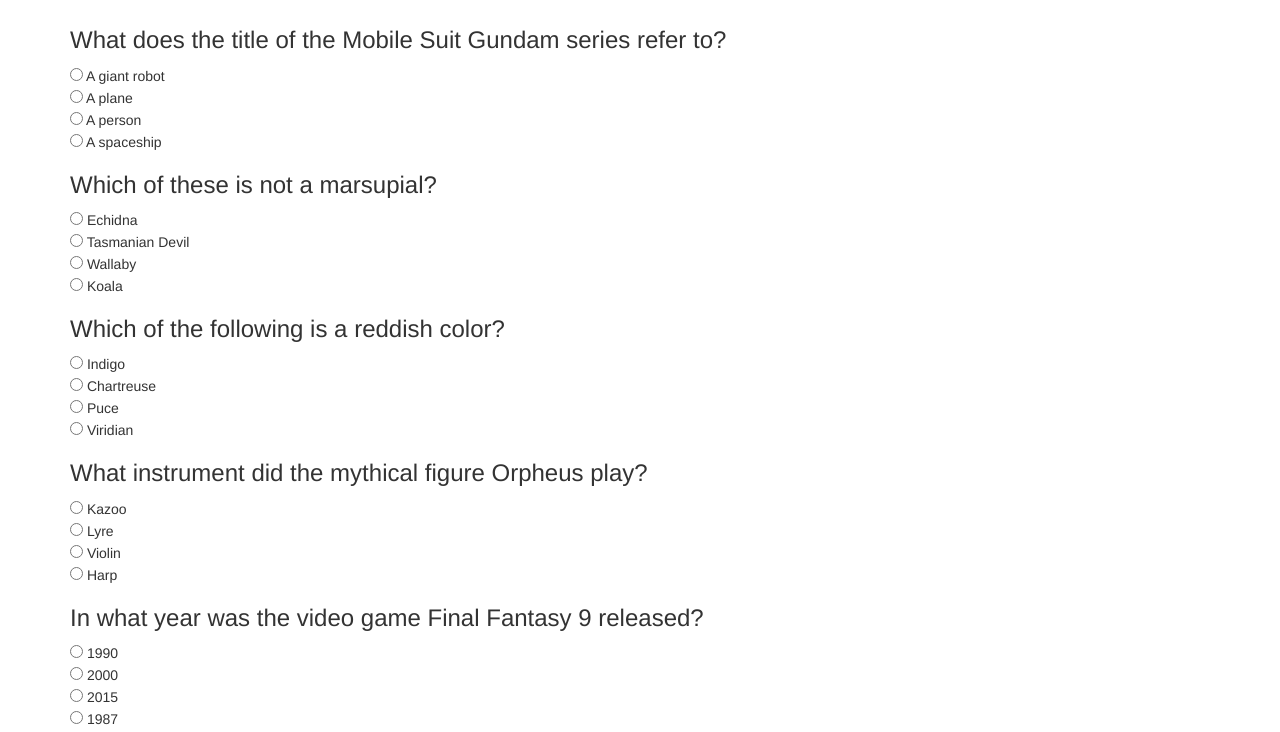
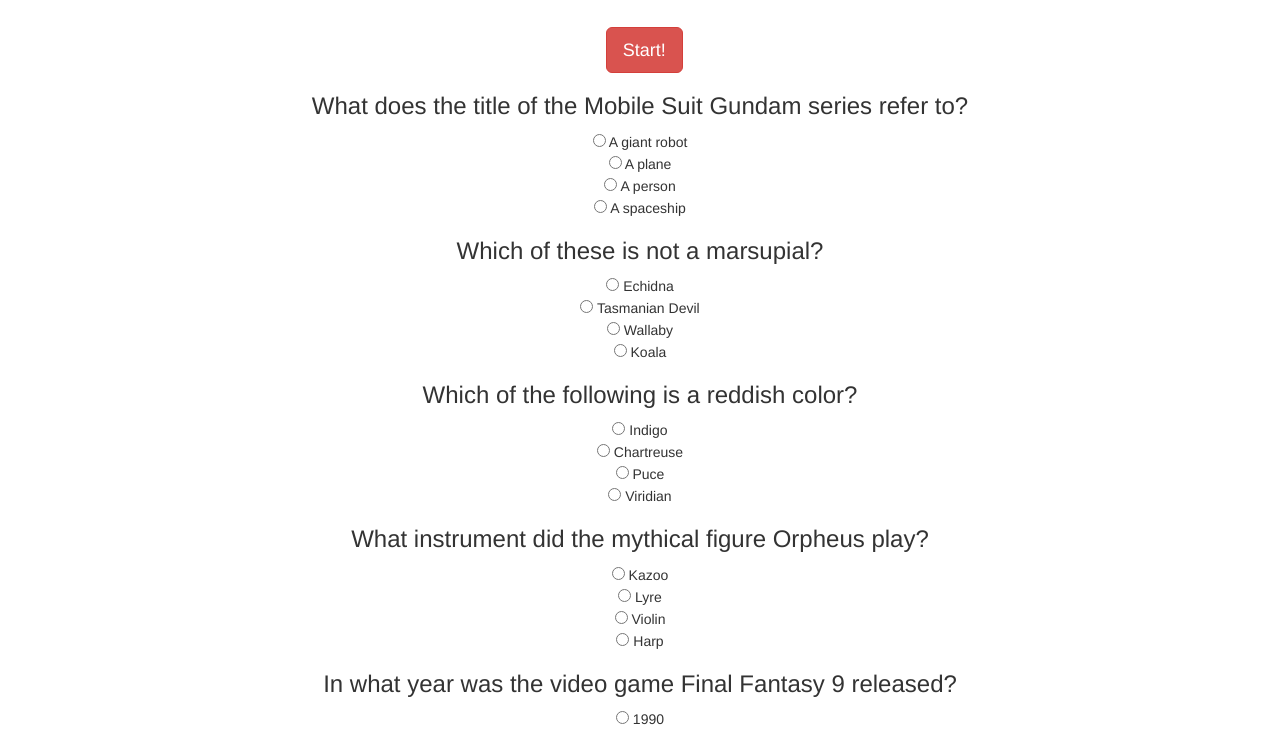
Before and after one commit to DennyWu908/TriviaGame, a plain HTML site: page index.html in a window 1280 px wide. Shown: the part 198-930 px from the top of the page. Drawn offline with nearby package versions, Linux system fonts and the light colour scheme.

Commit message:
Making further changes to html page

```diff
--- a/assets/css/style.css
+++ b/assets/css/style.css
@@ -0,0 +1,7 @@
+.question {
+	text-align: center;
+}
+
+.btn {
+	margin-left: 47%;
+}
--- a/index.html
+++ b/index.html
@@ -10,20 +10,26 @@
   </head>
   <body>
 
+  	<!-- Using Jumbotron for the title of the page -->
+
+	<div class="jumbotron">
+	    <h1 class="text-center"><strong>A Trivia Game!</strong></h1>
+	</div>
+
   	<!-- Most of the game content will go into a container, so it can be hidden until the user clicks the Start button. -->
 
   	<div class="container">
 
-    <!-- Using Jumbotron for the title of the page -->
+  		<!-- This button will start the timer. -->
 
-	    <div class="jumbotron">
-	    	<h1 class="text-center"><strong>A Trivia Game!</strong></h1>
-	    </div>
+	    <button type="button" class="btn btn-danger btn-lg">Start!</button>
+
+	    <div class="timer"></div>
 
 	    <!-- Each question will be a form with radio button input in a div. -->
 	    <!-- The correct answer for each question will be assigned a class indicating that. -->
 
-	    <div class="question1">
+	    <div class="question">
 	    	<h3>What does the title of the Mobile Suit Gundam series refer to?</h3>
 	    	<form>
 	    		<input type="radio" name="choice" value="A giant robot" class="correct"> A giant robot<br>
@@ -33,7 +39,7 @@
 	    	</form>
 	    </div>
 
-	    <div class="question2">
+	    <div class="question">
 	    	<h3>Which of these is not a marsupial?</h3>
 	    	<form>
 	    		<input type="radio" name="choice" value="Echidna" class="correct"> Echidna<br>
@@ -43,7 +49,7 @@
 	    	</form>
 	    </div>
 
-	    <div class="question3">
+	    <div class="question">
 	    	<h3>Which of the following is a reddish color?</h3>
 	    	<form>
 	    		<input type="radio" name="choice" value="Indigo"> Indigo<br>
@@ -53,7 +59,7 @@
 	    	</form>
 	    </div>
 
-	    <div class="question4">
+	    <div class="question">
 	    	<h3>What instrument did the mythical figure Orpheus play?</h3>
 	    	<form>
 	    		<input type="radio" name="choice" value="Kazoo"> Kazoo<br>
@@ -63,7 +69,7 @@
 	    	</form>
 	    </div>
 
-	    <div class="question5">
+	    <div class="question">
 	    	<h3>In what year was the video game Final Fantasy 9 released?</h3>
 	    	<form>
 	    		<input type="radio" name="choice" value="1990"> 1990<br>
@@ -72,6 +78,7 @@
 	    		<input type="radio" name="choice" value="1987"> 1987<br>
 	    	</form>
 	    </div>
+	    <br>
 
 	</div>
 
```
